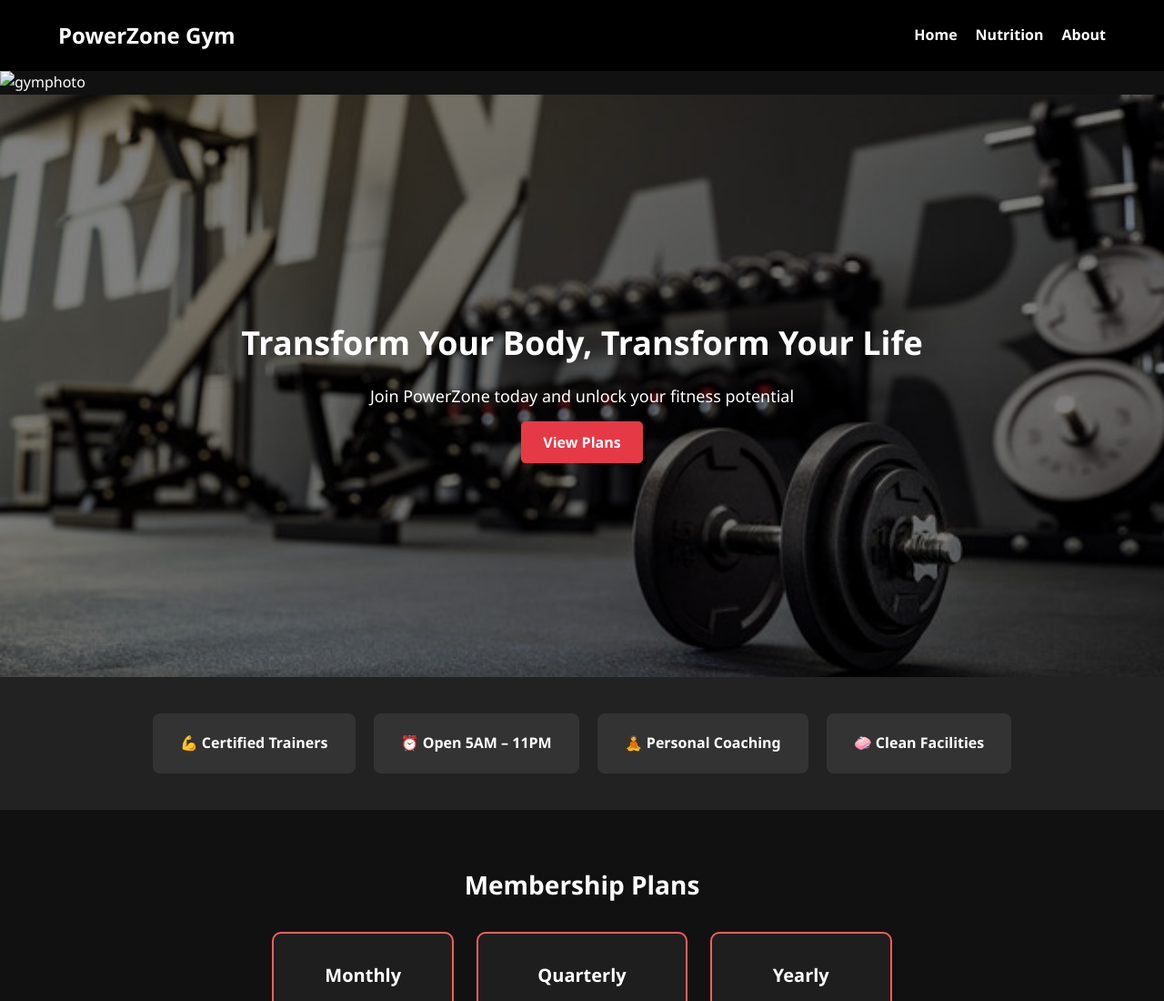
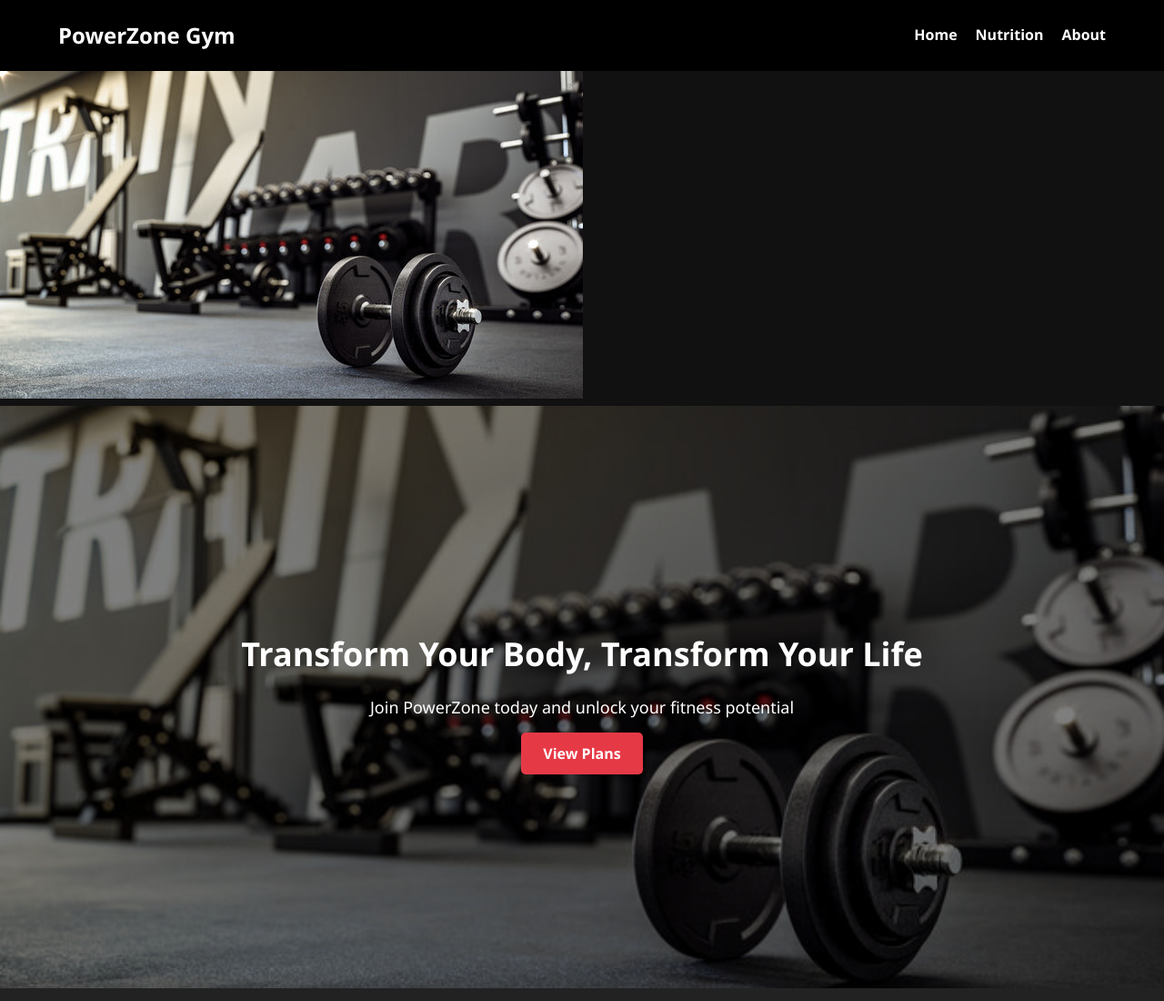
Before and after one commit to Bharath5551/gymmembership, a website: page frontend/index.html in a window 1280 px wide. Shown: the top 1100 px of the page at 91% size. Drawn offline with Linux system fonts and the light colour scheme.

Commit message:
Update index.html

```diff
--- a/frontend/index.html
+++ b/frontend/index.html
@@ -3,7 +3,7 @@
 <head>
   <meta charset="UTF-8">
   <title>PowerZone Gym</title>
-  <link rel="stylesheet" href="css/style.css" />
+  <link rel="stylesheet" href="css/style.css"/>
 </head>
 <body>
   <header>
@@ -18,7 +18,7 @@
       </nav>
     </div>
   </header>
-<img src="gymimag.jpg" alt="gymphoto" />
+<img src="images/gymimag.jpg" alt="gymphoto" />
 
   <section class="hero">
     <div class="hero-content">
```
